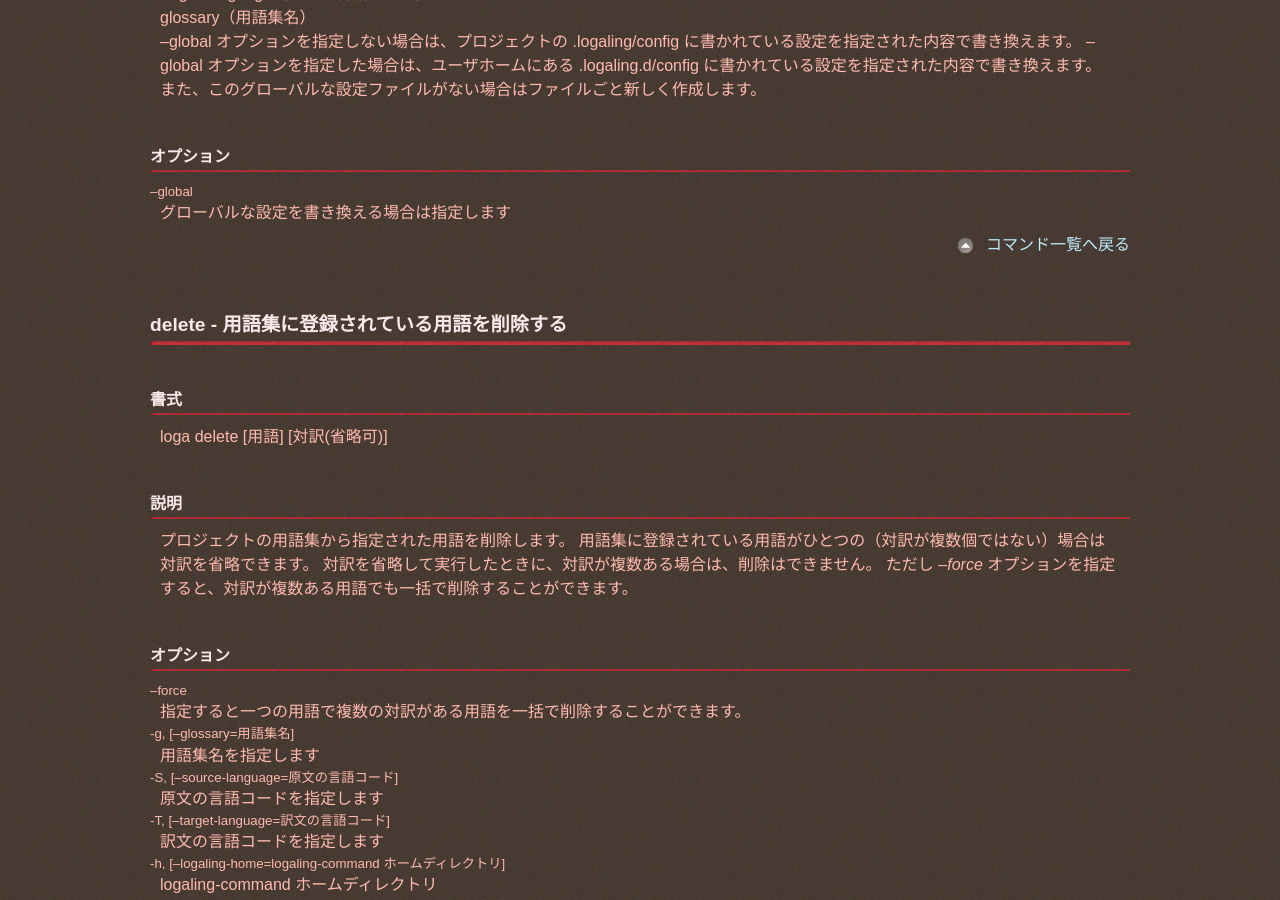
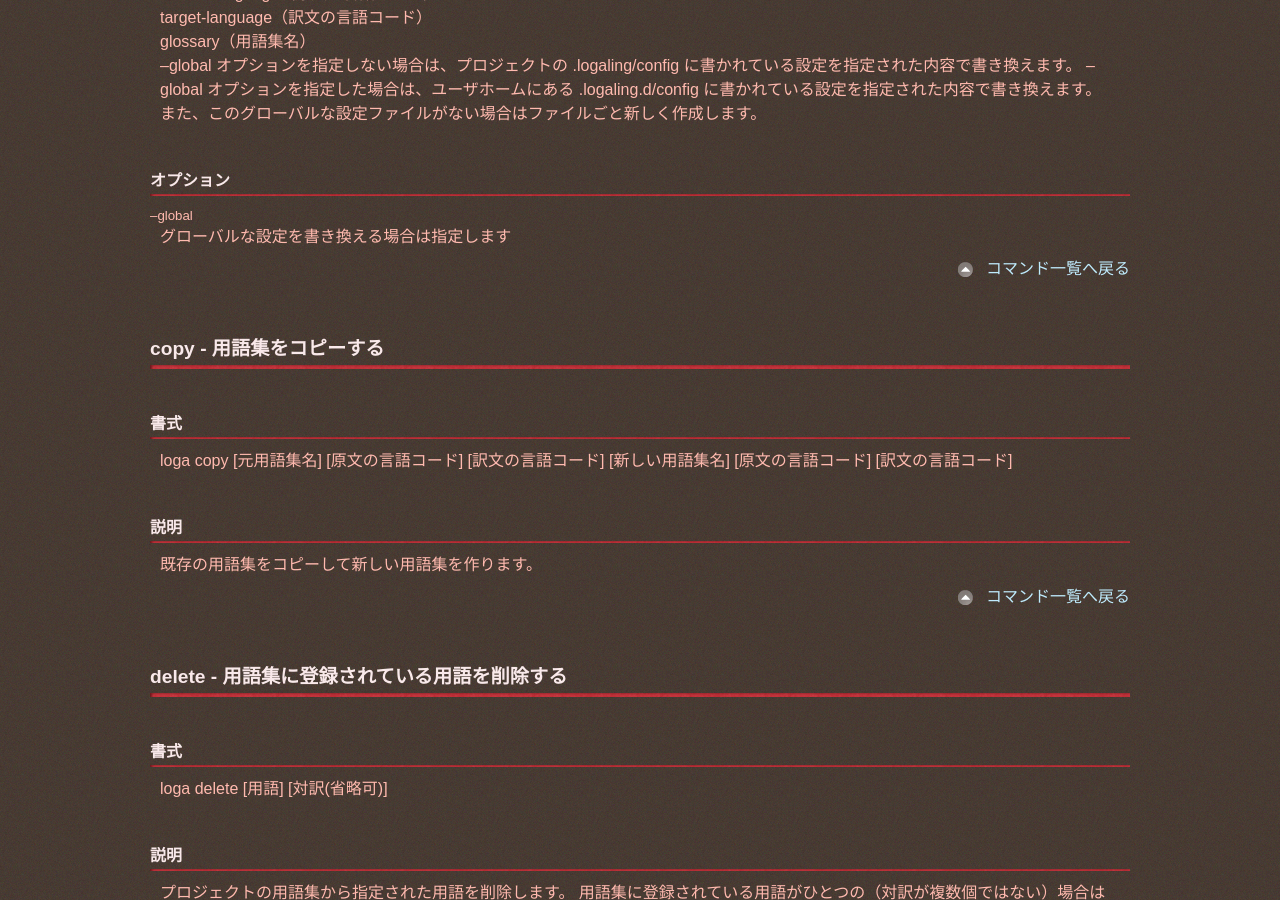
Before and after one commit to logaling/logaling.github.com, a Jekyll site: the page built from reference.md, in a window 1280 px wide and 900 px high, scrolled down 1789 px. Built offline with Jekyll 4.4.1, drawn with Linux system fonts in a browser that asks for light colours; some web fonts are replaced; Markdown is read by kramdown in place of the engine named in the settings.

Commit message:
Add "copy" command

```diff
--- a/reference.md
+++ b/reference.md
@@ -12,6 +12,7 @@ title: コマンドリファレンス
 <ul class="listMark">
 <li><a href="#add">add</a></li>
 <li><a href="#config">config</a></li>
+<li><a href="#copy">copy</a></li>
 <li><a href="#delete">delete</a></li>
 <li><a href="#help">help</a></li>
 <li><a href="#import">import</a></li>
@@ -72,6 +73,15 @@ loga config [KEY] [VALUE]
 #### オプション
 ##### --global
 グローバルな設定を書き換える場合は指定します
+
+<p class="toTop"><a href="#commands">コマンド一覧へ戻る</a></p>
+
+
+### <a id="copy">copy</a> - 用語集をコピーする ###
+#### 書式
+loga copy [元用語集名] [原文の言語コード] [訳文の言語コード] [新しい用語集名] [原文の言語コード] [訳文の言語コード]
+#### 説明
+既存の用語集をコピーして新しい用語集を作ります。
 
 <p class="toTop"><a href="#commands">コマンド一覧へ戻る</a></p>
 
```
